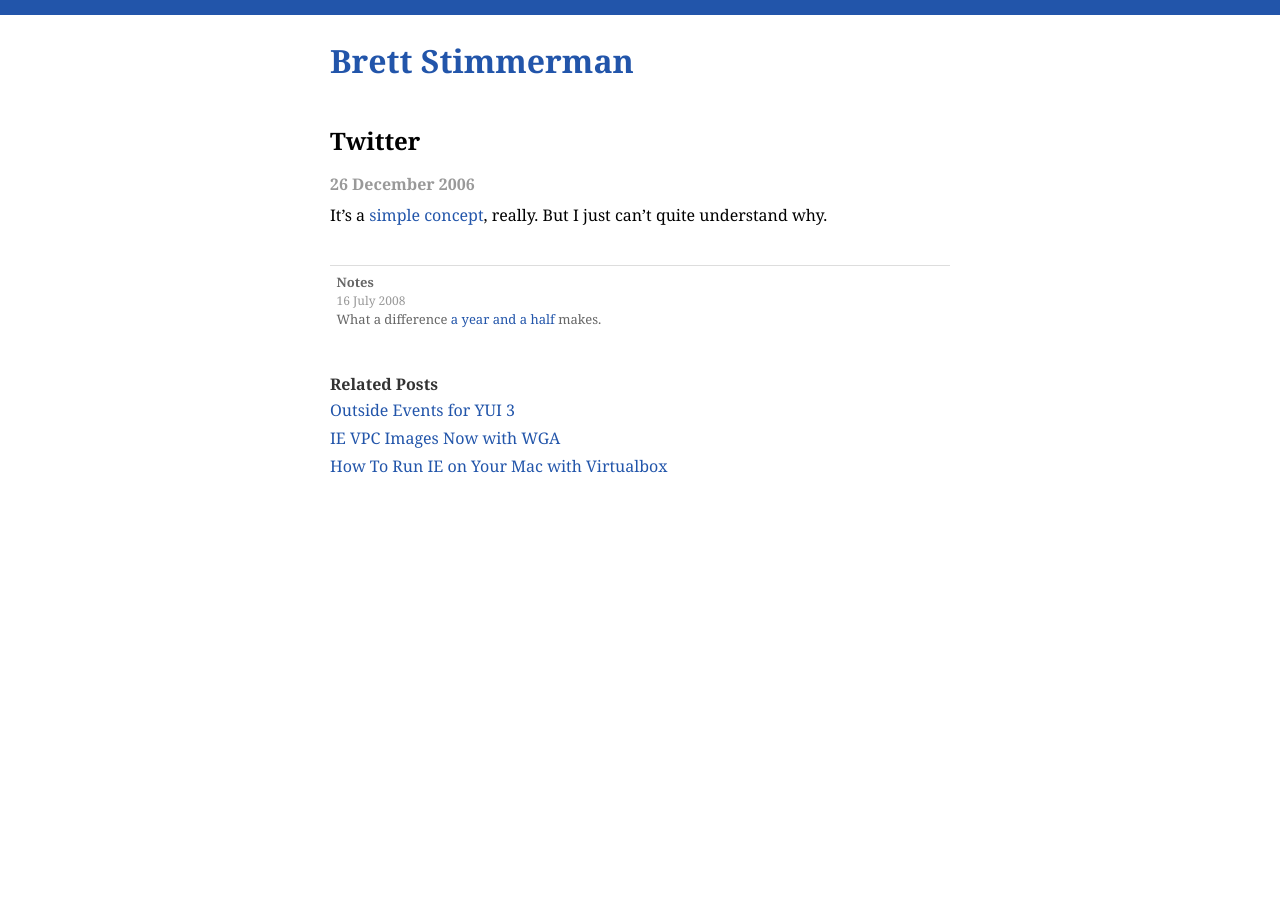
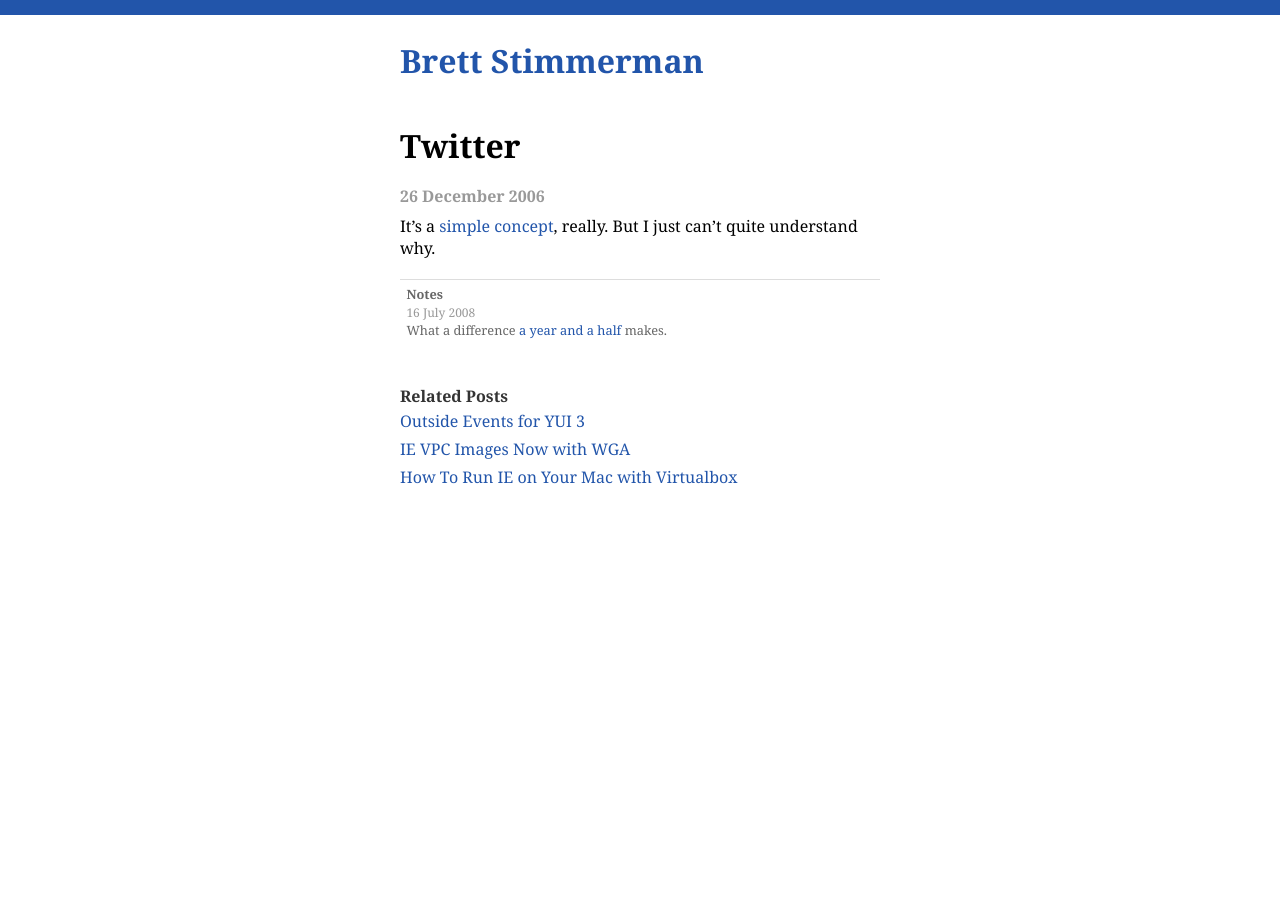
Before and after one commit to brettstimmerman/brettstimmerman.github.com, a Jekyll site: the page built from _posts/2006-12-26-twitter.md, in a window 1280 px wide. Built offline with Jekyll 4.4.1, drawn with Linux system fonts in a browser that asks for light colours.

Commit message:
Replace px with em

```diff
--- a/css/screen.css
+++ b/css/screen.css
@@ -59,12 +59,12 @@ p code {
 .main {
   margin: 0 auto;
   padding: 1.5em;
-  max-width: 620px;
-  min-width: 320px;
+  max-width: 30em;
+  min-width: 15em;
 }
 
 .title {
-  font-size: 32px;
+  font-size: 2em;
   font-weight: bold;
 }
 
@@ -101,7 +101,7 @@ p code {
 }
 
 .post .title {
-  font-size: 24px;
+  font-size: 2em;
   margin-bottom: 0;
 }
 .post > .meta {
@@ -116,8 +116,8 @@ p code {
 
 .notes {
   color: #666;
-  font-size: 13px;
-  margin: 3em 0;
+  font-size: 0.8em;
+  margin: 1.5em 0 3em;
   padding: 0.5em;
   border-top: 1px solid #ddd;
 }
@@ -127,7 +127,6 @@ p code {
 .related {
   border: 0;
   color: #333;
-  font-size: 16px;
   padding: 0;
 }
 .related li {
```
